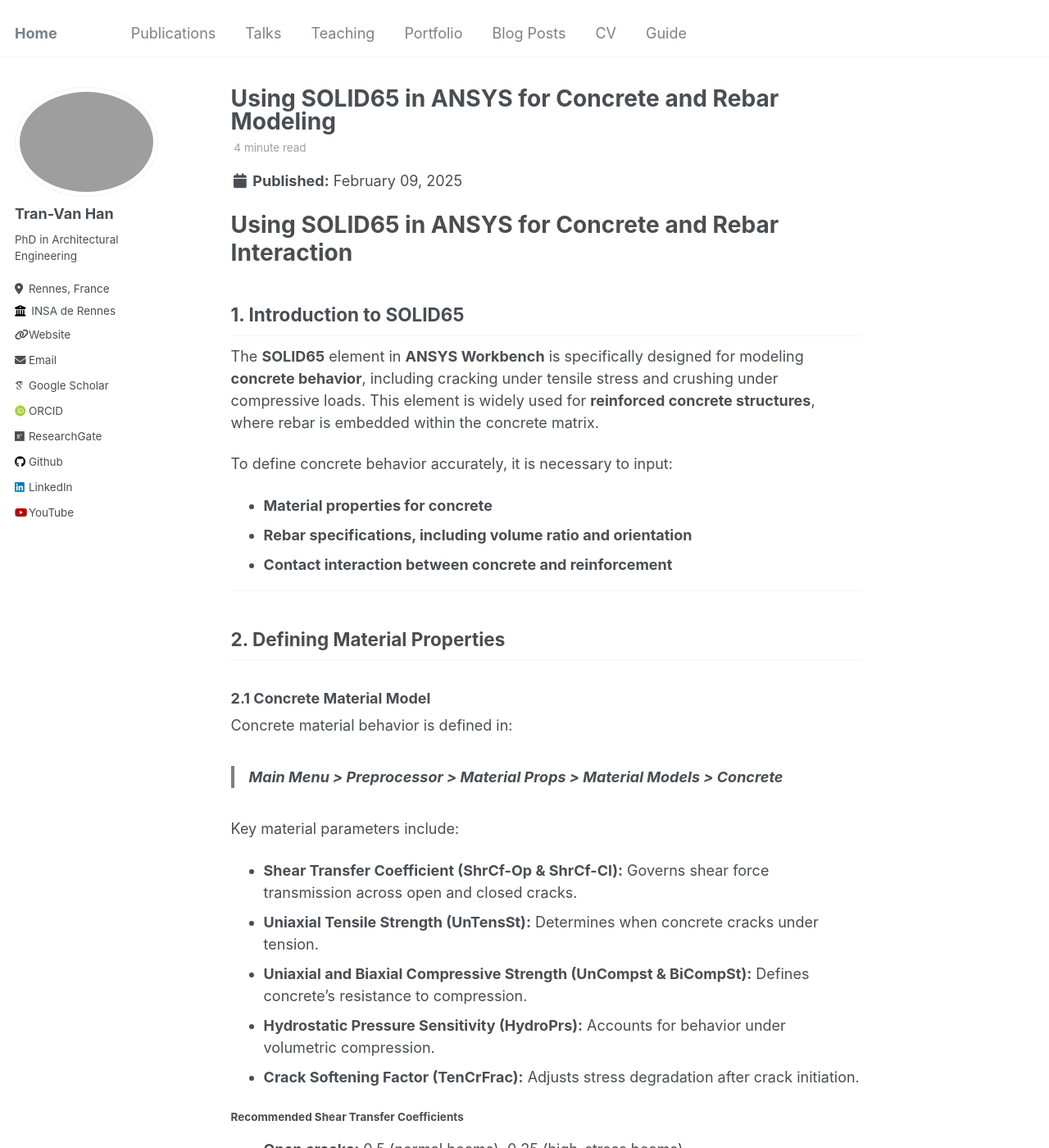
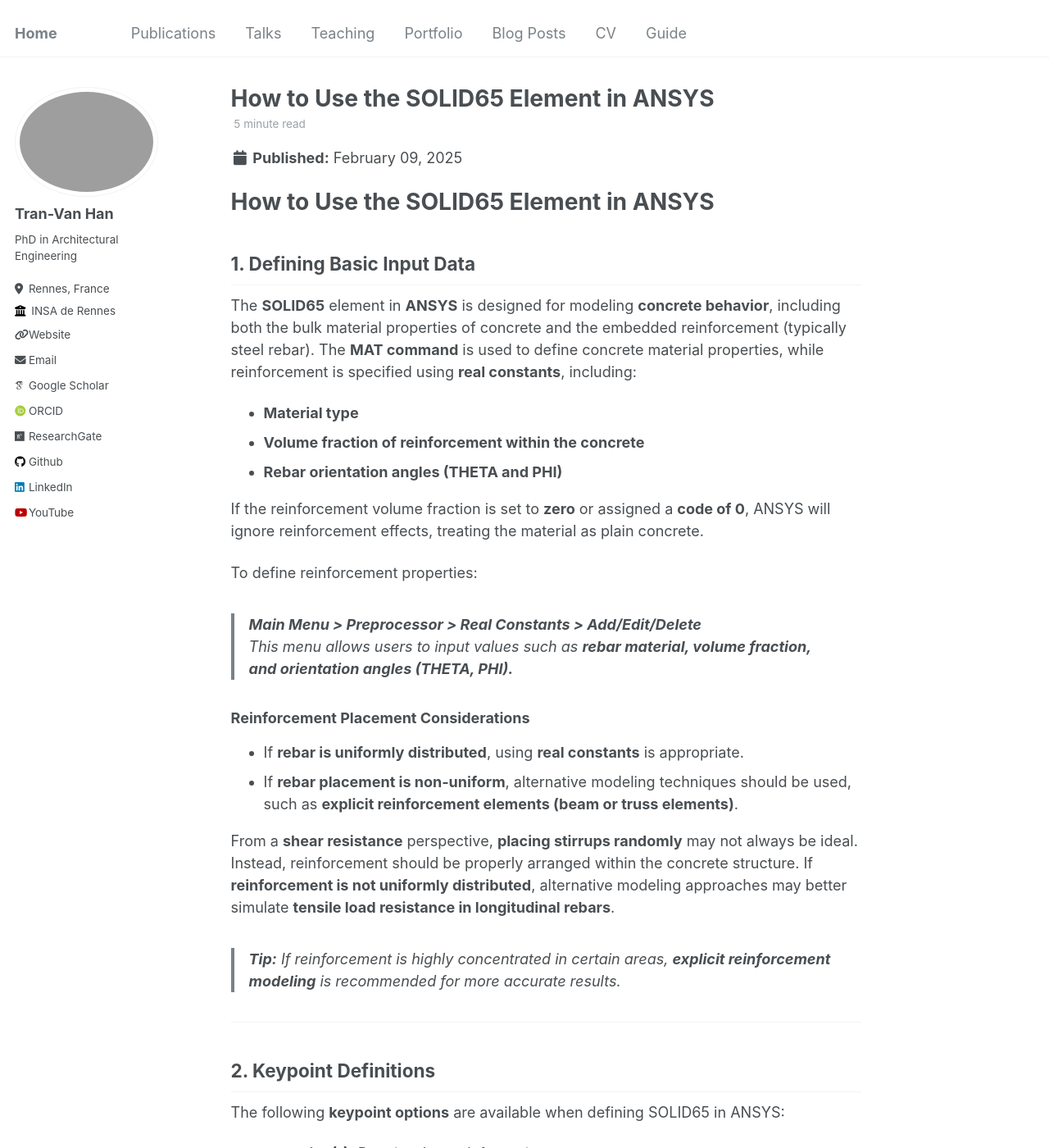
Before and after one commit to tranhan1405/tranhan1405.github.io, a Jekyll site: the page built from _posts/2025-02-09-ansys-solid65.md, in a window 1280 px wide and 1400 px high. Shown: the whole window at 82% size. Built offline with Jekyll 4.4.1, drawn with Linux system fonts in a browser that asks for light colours; some web fonts are replaced; some of the changed text lies outside the part shown.

Commit message:
Update 2025-02-09-ansys-solid65.md

```diff
--- a/_posts/2025-02-09-ansys-solid65.md
+++ b/_posts/2025-02-09-ansys-solid65.md
@@ -1,5 +1,5 @@
 ---
-title: "Using SOLID65 in ANSYS for Concrete and Rebar Modeling"
+title: "How to Use the SOLID65 Element in ANSYS"
 date: 2025-02-09
 permalink: /posts/2025/02/ansys-solid65/
 tags:
@@ -9,122 +9,122 @@
   - Rebar Interaction
 ---
 
-# **Using SOLID65 in ANSYS for Concrete and Rebar Interaction**
+# **How to Use the SOLID65 Element in ANSYS**
 
-## **1. Introduction to SOLID65**
-The **SOLID65** element in **ANSYS Workbench** is specifically designed for modeling **concrete behavior**, including cracking under tensile stress and crushing under compressive loads. This element is widely used for **reinforced concrete structures**, where rebar is embedded within the concrete matrix.
+## **1. Defining Basic Input Data**
 
-To define concrete behavior accurately, it is necessary to input:
-- **Material properties for concrete**
-- **Rebar specifications, including volume ratio and orientation**
-- **Contact interaction between concrete and reinforcement**
+The **SOLID65** element in **ANSYS** is designed for modeling **concrete behavior**, including both the bulk material properties of concrete and the embedded reinforcement (typically steel rebar). The **MAT command** is used to define concrete material properties, while reinforcement is specified using **real constants**, including:
+- **Material type**
+- **Volume fraction of reinforcement within the concrete**
+- **Rebar orientation angles (THETA and PHI)**
+
+If the reinforcement volume fraction is set to **zero** or assigned a **code of 0**, ANSYS will ignore reinforcement effects, treating the material as plain concrete.
+
+To define reinforcement properties:
+> **Main Menu > Preprocessor > Real Constants > Add/Edit/Delete**
+This menu allows users to input values such as **rebar material, volume fraction, and orientation angles (THETA, PHI).**
+
+### **Reinforcement Placement Considerations**
+- If **rebar is uniformly distributed**, using **real constants** is appropriate.
+- If **rebar placement is non-uniform**, alternative modeling techniques should be used, such as **explicit reinforcement elements (beam or truss elements)**.
+
+From a **shear resistance** perspective, **placing stirrups randomly** may not always be ideal. Instead, reinforcement should be properly arranged within the concrete structure. If **reinforcement is not uniformly distributed**, alternative modeling approaches may better simulate **tensile load resistance in longitudinal rebars**.
+
+> **Tip:** If reinforcement is highly concentrated in certain areas, **explicit reinforcement modeling** is recommended for more accurate results.
 
 ---
 
-## **2. Defining Material Properties**
-
-### **2.1 Concrete Material Model**
-Concrete material behavior is defined in:
-> **Main Menu > Preprocessor > Material Props > Material Models > Concrete**
-
-Key material parameters include:
-
-- **Shear Transfer Coefficient (ShrCf-Op & ShrCf-Cl):** Governs shear force transmission across open and closed cracks.
-- **Uniaxial Tensile Strength (UnTensSt):** Determines when concrete cracks under tension.
-- **Uniaxial and Biaxial Compressive Strength (UnCompst & BiCompSt):** Defines concrete’s resistance to compression.
-- **Hydrostatic Pressure Sensitivity (HydroPrs):** Accounts for behavior under volumetric compression.
-- **Crack Softening Factor (TenCrFrac):** Adjusts stress degradation after crack initiation.
-
-#### **Recommended Shear Transfer Coefficients**
-- **Open cracks:** 0.5 (normal beams), 0.25 (high-stress beams)
-- **Closed cracks:** Range between **0.9 - 1.0**.
-
-> **Note:** Setting the **uniaxial tensile strength (UnTensSt) to -1** will disable all crack-related properties, making concrete behave like a **Von Mises plasticity model**, which does not properly simulate brittle failure.
+## **2. Keypoint Definitions**
+The following **keypoint options** are available when defining SOLID65 in ANSYS:
+- **Keypoint (1):** Restricts large deformations.
+- **Keypoint (5):** Enables nonlinear effects.
+- **Keypoint (6):** Disables nonlinear effects.
+- **Keypoint (7):** Defines a nonzero reinforcement volume fraction.
 
 ---
 
-### **2.2 Defining Rebar in SOLID65**
-Reinforcement is modeled using **Real Constants** to specify:
-- **Rebar material properties**
-- **Volume fraction of rebar within concrete**
-- **Rebar orientation angles (THETA, PHI)**
+## **3. Defining Concrete Material Properties**
+Concrete material behavior is set in:
+> **Main Menu > Preprocessor > Material Props > Material Models > Concrete**
 
+Important parameters include:
 
+- **Shear Transfer Coefficient (ShrCf-Op & ShrCf-Cl):** Governs shear force transmission across **open** and **closed** cracks.
+- **Uniaxial Tensile Strength (UnTensSt):** Determines when concrete **cracks** under tension.
+- **Uniaxial and Biaxial Compressive Strength (UnCompst & BiCompSt):** Defines how concrete behaves under **compressive loads**.
+- **Hydrostatic Pressure Sensitivity (HydroPrs):** Adjusts the concrete’s **volumetric response** under pressure.
+- **Crack Softening Factor (TenCrFrac):** Regulates **post-crack stress degradation**.
 
-For **uniformly distributed rebar**, the built-in reinforcement model in SOLID65 is sufficient. However, for **localized reinforcement (e.g., stirrups, concentrated zones)**, separate **beam or truss elements** should be used to model rebar explicitly.
+#### **Recommended Shear Transfer Coefficients**
+- **For open cracks:** 0.5 (standard beams), 0.25 (high-stress beams)
+- **For closed cracks:** Between **0.9 - 1.0**.
 
-To simulate **bond-slip effects between concrete and rebar**, **COMBINE39 elements** can be applied to represent the **nonlinear adhesion** between materials.
+> **Note:** If the **uniaxial tensile strength (UnTensSt) is set to -1**, ANSYS will ignore crack-related effects, making the concrete behave like a **Von Mises plasticity model** (which does not accurately capture brittle failure behavior).
+
+Before concrete **exceeds its elastic limit**, the SOLID65 element can be used for:
+- **Linear elastic behavior**
+- **Nonlinear elasticity**
+- **Elasto-plastic deformation**
+
+Available material models in ANSYS include:
+- **Multilinear Isotropic Hardening (MIH)**
+- **Multilinear Kinematic Hardening (MKH)**
+- **Drucker–Prager Model** (used for high-pressure concrete applications)
+
+> **Caution:** If concrete deforms excessively, it will **lose its brittle behavior**, making some plasticity models unsuitable.
 
 ---
 
-## **3. Key Model Settings in ANSYS**
+## **4. Additional Considerations**
+When monitoring **crack formation and failure in concrete**, attention should be given to **time-dependent crack propagation** to avoid situations where **tensile loads are transferred through cracks**.
 
-### **3.1 Keypoint Definitions**
-- **Keypoint (1):** Restricts large deformations.
-- **Keypoint (5):** Enables nonlinear effects.
-- **Keypoint (6):** Disables nonlinear effects.
-- **Keypoint (7):** Defines nonzero rebar volume fraction.
+- **Poisson’s effect** can amplify stress concentrations **near crack tips**, which should be controlled.
+- **Crack propagation** typically occurs **perpendicular to the direction of maximum tensile stress**.
 
-### **3.2 Concrete Behavior Models**
-Concrete can be modeled using:
-1. **Linear Elasticity:** Only suitable for small deformations.
-2. **Elasto-Plasticity:** Allows permanent deformations in concrete.
-3. **Multilinear Isotropic Hardening (TB,MISO):**
-4. **Multilinear Kinematic Hardening (TB, MKIN):**
-5. **Drucker–Prager Model  (TB,DP) :** Suitable for concrete under high pressure.
+After cracks form and propagate, **load transfer depends on the bond-slip effect between concrete and reinforcement**. If a crack crosses **reinforcement without proper bond strength**, the **load transfer will be weak**, leading to structural instability.
 
-
-
----
-
-## **4. Modeling Crack Propagation in Concrete**
-
-### **4.1 Understanding Crack Growth**
-Cracks in **SOLID65** develop through **cumulative strain effects**, meaning:
-- **Crack opening should be gradual** to prevent numerical instabilities.
-- **Poisson’s effect** can cause localized stress intensification, requiring adjustments to softening behavior.
-
-### **4.2 Practical Considerations**
-- **In reinforced concrete beams:**
-  - Cracks often initiate **at mid-span due to bending** and **near supports due to shear**.
-- **In axial compression members:**
-  - Cracks appear **when lateral expansion exceeds tensile limits**.
-
-> **Tip:** To prevent excessive crack localization, carefully calibrate the **shear transfer coefficients**.
+To prevent **highly localized stress concentrations**, it is advisable to:
+- **Increase element size in high-stress regions.**
+- **Apply damping layers to reduce stress intensification.**
 
 ---
 
 ## **5. Convergence Issues in ANSYS Simulations**
+The primary factors affecting **convergence in ANSYS simulations of concrete structures** include:
+- **Element size**
+- **Number of substeps**
+- **Convergence criteria settings**
 
-### **5.1 Factors Affecting Convergence**
-Several factors influence the convergence of **reinforced concrete simulations in ANSYS**, including:
-- **Element Size:** Smaller elements capture local stress concentrations but may lead to non-convergence.
-- **Time Step Size (Substeps):** Too many substeps increase computation time; too few cause instability.
-- **Convergence Criteria:** Overly strict criteria slow down calculations, while loose criteria may produce inaccurate results.
+#### **Element Size Effects**
+- **Smaller elements** capture local stress concentrations better but may cause **convergence issues**.
+- **Larger elements** may smooth out stress variations but reduce accuracy.
 
-### **5.2 Strategies to Improve Convergence**
-1. **Use Hexahedral Elements:**
-   - **Hex elements** improve accuracy and convergence compared to tetrahedral elements.
-2. **Apply Cushioning Layers:**
-   - Soft layers around high-stress regions reduce singularities.
-3. **Adjust Convergence Tolerance:**
-   - Loosening **convergence precision from 0.5% to 5%** can stabilize the solution.
-4. **Incremental Loading:**
-   - Reducing load steps prevents sudden stress redistributions.
+If highly **localized stress areas appear**, **increasing element size** may help reduce computational errors.
 
-> **Note:** Modifying convergence tolerance does not **solve** convergence issues but can **increase solution stability**.
+#### **Number of Substeps (Time Steps)**
+- **More substeps improve accuracy** but significantly **increase computation time**.
+- **Too few substeps can lead to convergence failures**.
+
+For nonlinear **reinforced concrete analysis**, excessively high or low substep numbers can both negatively impact convergence. It is best to **adjust the substep count dynamically based on the model's stress state**.
+
+#### **Convergence Accuracy Settings**
+- Increasing **accuracy tolerance** does not always **fix convergence issues**.
+- **Expanding the convergence criteria range** may **improve simulation speed**.
+
+> **Recommendation:** Convergence tolerance should **not exceed 5%** (default is **0.5%**).
 
 ---
 
 ## **6. Conclusion**
-Using **SOLID65 in ANSYS** for **reinforced concrete modeling** requires careful setup, including:
-- **Defining accurate material properties for concrete and rebar**
-- **Modeling rebar interaction properly**
-- **Controlling crack formation and growth**
-- **Optimizing meshing and convergence settings**
+To ensure **accurate and stable ANSYS simulations of reinforced concrete structures using SOLID65**, follow these key principles:
+1. **Define concrete and reinforcement properties accurately.**
+2. **Use proper reinforcement modeling techniques (real constants vs. explicit rebar elements).**
+3. **Carefully control crack formation and propagation parameters.**
+4. **Optimize meshing and convergence settings to ensure numerical stability.**
 
-By following these principles, **SOLID65** can effectively capture **cracking, crushing, and bond-slip behavior in concrete structures**, leading to reliable and realistic simulations.
+By applying these strategies, **SOLID65** can effectively simulate **cracking, crushing, and bond-slip effects**, leading to reliable and realistic structural behavior predictions.
 
 ---
 
-This Markdown file provides a **detailed, structured guide** on using SOLID65 in ANSYS. It is designed for ease of understanding while maintaining **technical accuracy**. 🚀 Let me know if you need further modifications!
+## **Final Thoughts**
+This Markdown file provides a **detailed and structured guide** to using **SOLID65 in ANSYS**, making it easy to understand while maintaining **technical accuracy**. Let me know if you need further refinements! 🚀
```
